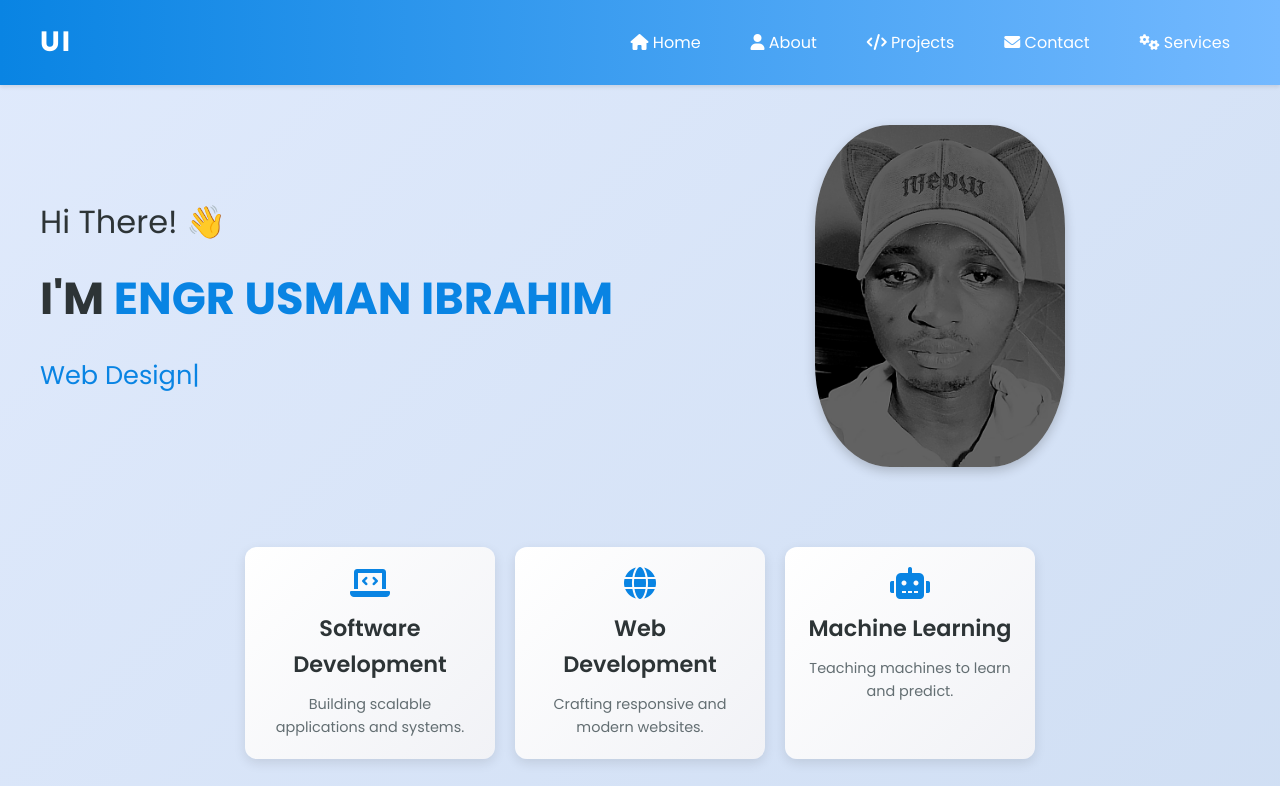
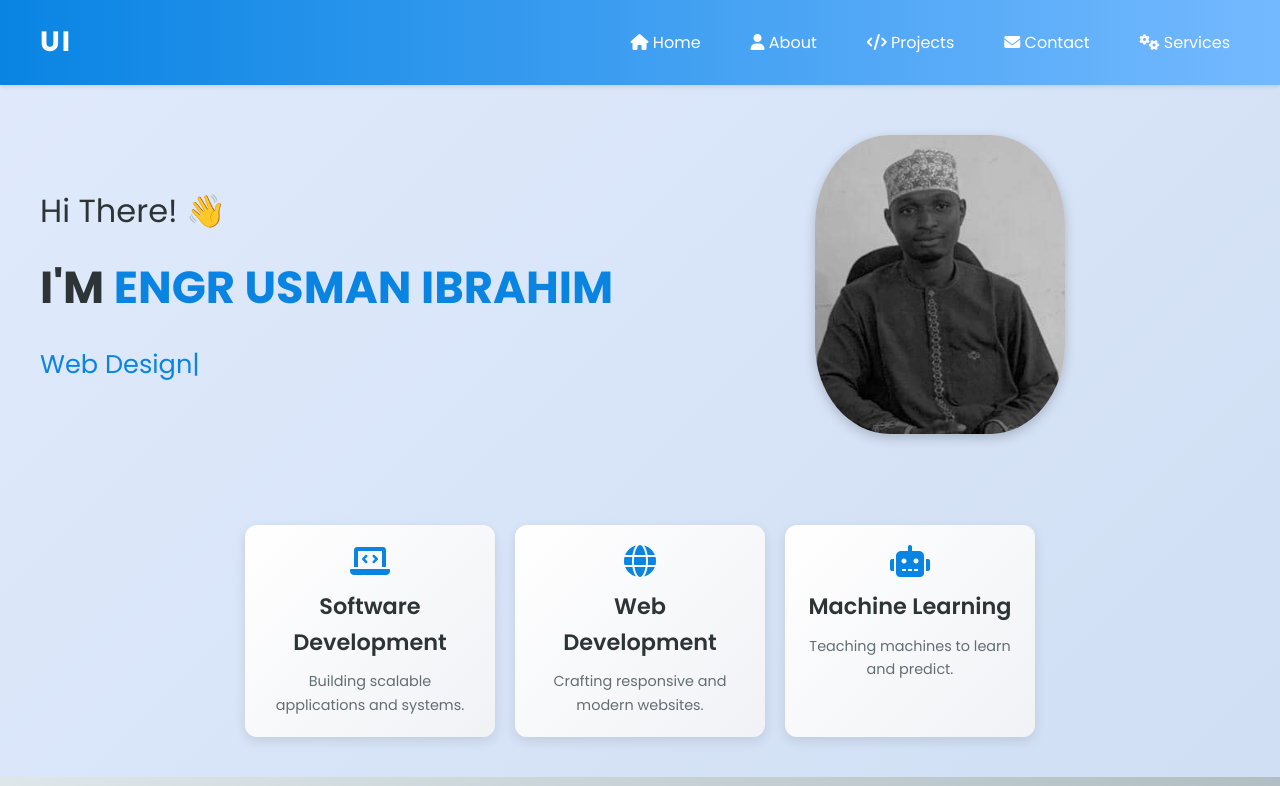
Before and after one commit to usee-tech/useeport, a plain HTML site: page index.html in a window 1280 px wide. Shown: the top 786 px of the page. Drawn offline with Linux system fonts and the light colour scheme.

Commit message:
Update image source in index.html

```diff
--- a/index.html
+++ b/index.html
@@ -257,7 +257,7 @@
       <div id="text-changer">Developer</div>
     </div>
     <div class="image-section">
-      <img src="Snapchat-1793288107_2.jpg" alt="Portrait of Engr Usman Ibrahim" loading="lazy" />
+      <img src="IMG-20260115-WA0007(1).jpg" alt="Portrait of Engr Usman Ibrahim" loading="lazy" />
     </div>
   </div>
   <div class="container">
```
